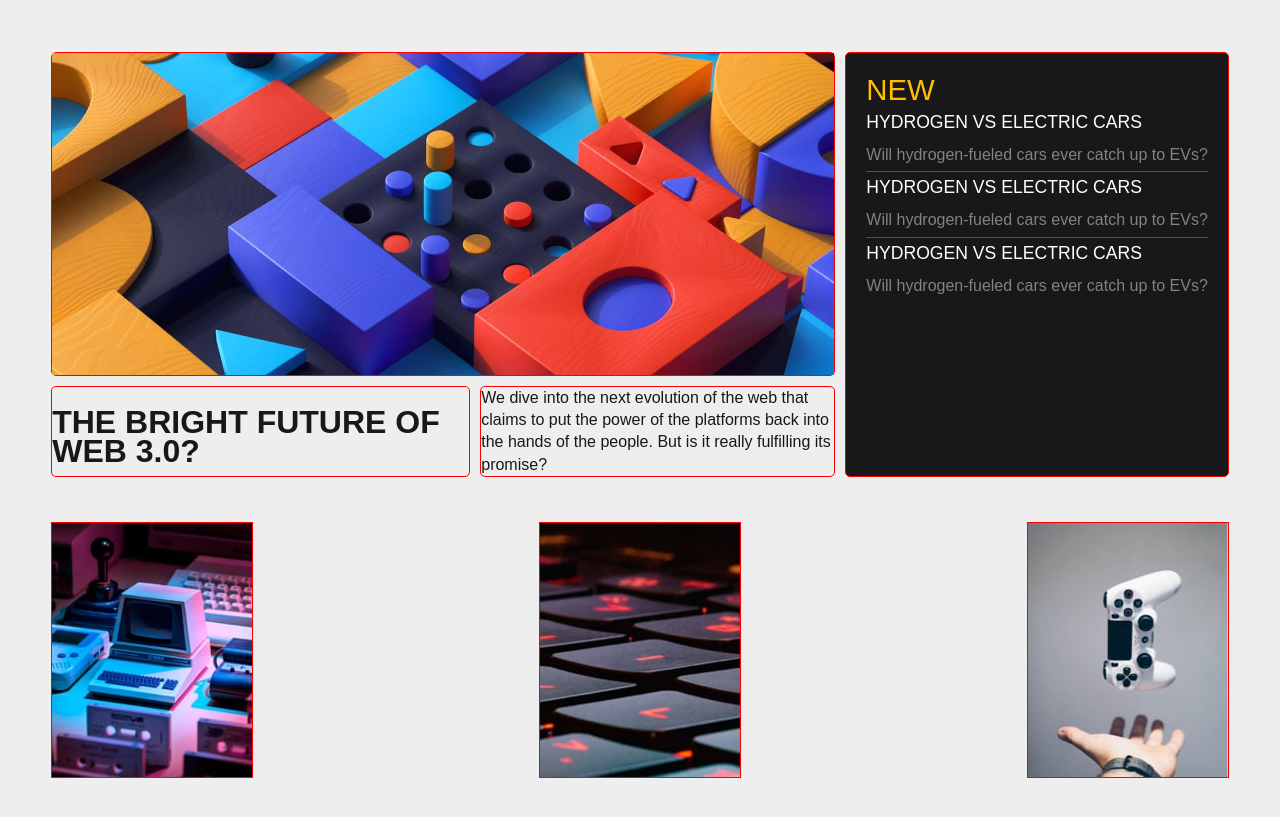
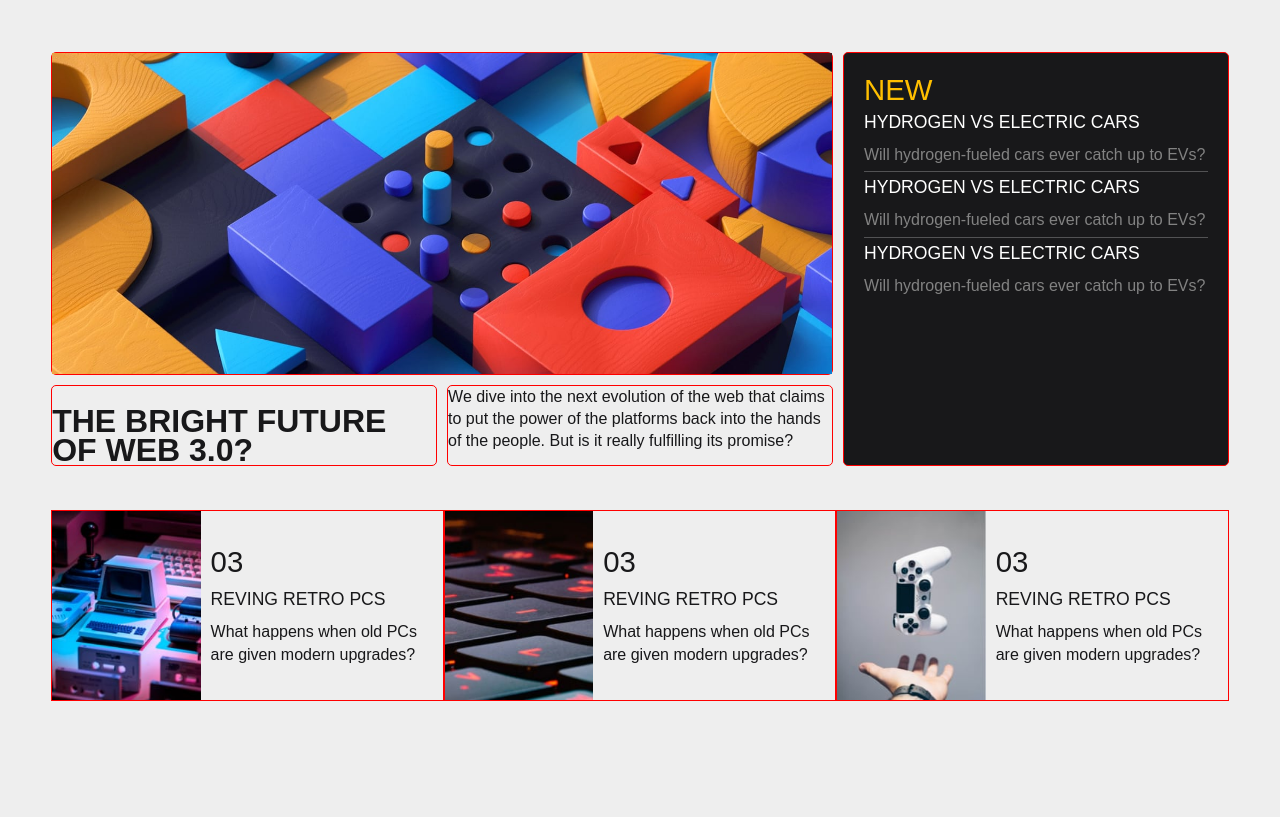
Before and after one commit to Josephadam/news-homepage-main, a plain HTML site: page index.html in a window 1280 px wide. Shown: the part 111-928 px from the top of the page. Drawn offline with Linux system fonts and the light colour scheme.

Commit message:
added bottom and made it with grid and flex

```diff
--- a/assets/css/style.css
+++ b/assets/css/style.css
@@ -454,7 +454,7 @@ nav.theme-nav-transitioning .ul-mobile li.active a>span::before {
 .wrapper {
     display: grid;
     grid-gap: 10px;
-    grid-template-columns: repeat(auto-fill); /* Using auto-fill */
+    grid-template-columns: repeat(3, 1fr); /* Using auto-fill */
 
   }
 
@@ -502,9 +502,9 @@ nav.theme-nav-transitioning .ul-mobile li.active a>span::before {
 
   .box.b .box-title h5,
 .box.b .box-title p {
-  padding-top: 5px; /* Adjust the value as needed */
-  padding-bottom: 5px; /* Adjust the value as needed */
+  padding: 5px 0; /* Adjust the value as needed */
 }
+
 
 @media (max-width: 600px) {
   .wrapper {
@@ -534,11 +534,74 @@ nav.theme-nav-transitioning .ul-mobile li.active a>span::before {
 
 .home-header .flex-col {
     padding-top: var(--section-padding-small);
-    display: flex;
-    justify-content: space-between;
+    display: grid;
+     grid-template-columns: repeat(3, 1fr);
 }
 
 .home-intro {
 border: 1px solid red;
+}
 
+.home-intro img {
+    width: 38%;
 }
+
+
+.home-intro {
+  display: flex;
+  align-items: center;
+}
+
+.home-intro-text {
+  margin-left: 10px; /* Adjust this value to set the desired spacing between the image and the text */
+}
+
+.home-intro-text h4,
+.home-intro-text h5,
+.home-intro-text p {
+  padding: 5px 0; /* Adjust the top and bottom padding as needed */
+}
+
+@media (max-width: 767px) {
+  .home-header .flex-col {
+    grid-template-columns: 1fr;
+  }
+}
+
+/* -------------flex--------------
+.home-header .flex-col {
+    padding-top: var(--section-padding-small);
+  display: flex;
+  justify-content: space-between;
+}
+
+.home-intro {
+border: 1px solid red;
+}
+
+.home-intro img {
+    width: 38%;
+}
+
+
+.home-intro {
+  display: flex;
+  align-items: center;
+}
+
+.home-intro-text {
+  margin-left: 10px; /* Adjust this value to set the desired spacing between the image and the text
+}
+
+.home-intro-text h4,
+.home-intro-text h5,
+.home-intro-text p {
+  padding: 5px 0; /* Adjust the top and bottom padding as needed
+}
+
+@media (max-width: 767px) {
+  .home-header .flex-col {
+    flex-direction: column;
+  }
+}
+*/
--- a/index.html
+++ b/index.html
@@ -192,18 +192,33 @@
                 src="assets/images/image-retro-pcs.jpg" data-src="assets/images/image-web-3-desktop.jpg"
                 data-srcset="assets/images/image-web-3-desktop.jpg 400w, assets/images/image-web-3-desktop.jpg 540w, assets/images/image-web-3-desktop.jpg 720w, assets/images/image-web-3-desktop.jpg 1024w, assets/images/image-web-3-desktop.jpg 1440w, assets/images/image-web-3-desktop.jpg 1920w"
                 data-sizes="100w" width="200" height="254" alt="" />
+              <div class="home-intro-text">
+                <h4>03</h4>
+                <h5>Reving retro pcs</h5>
+                <p>What happens when old PCs are given modern upgrades?</p>
+              </div>
             </div>
             <div class="home-intro">
               <img class="overlay-image lazy" data-scroll data-scroll-speed="-1" data-scroll-offset="-10%, 0%"
                 src="assets/images/image-top-laptops.jpg" data-src="assets/images/image-web-3-desktop.jpg"
                 data-srcset="assets/images/image-web-3-desktop.jpg 400w, assets/images/image-web-3-desktop.jpg 540w, assets/images/image-web-3-desktop.jpg 720w, assets/images/image-web-3-desktop.jpg 1024w, assets/images/image-web-3-desktop.jpg 1440w, assets/images/image-web-3-desktop.jpg 1920w"
                 data-sizes="100w" width="200" height="254" alt="" />
+                <div class="home-intro-text">
+                  <h4>03</h4>
+                  <h5>Reving retro pcs</h5>
+                  <p>What happens when old PCs are given modern upgrades?</p>
+                </div>
             </div>
             <div class="home-intro">
               <img class="overlay-image lazy" data-scroll data-scroll-speed="-1" data-scroll-offset="-10%, 0%"
                 src="assets/images/image-gaming-growth.jpg" data-src="assets/images/image-web-3-desktop.jpg"
                 data-srcset="assets/images/image-web-3-desktop.jpg 400w, assets/images/image-web-3-desktop.jpg 540w, assets/images/image-web-3-desktop.jpg 720w, assets/images/image-web-3-desktop.jpg 1024w, assets/images/image-web-3-desktop.jpg 1440w, assets/images/image-web-3-desktop.jpg 1920w"
                 data-sizes="100w" width="200" height="254" alt="" />
+                <div class="home-intro-text">
+                  <h4>03</h4>
+                  <h5>Reving retro pcs</h5>
+                  <p>What happens when old PCs are given modern upgrades?</p>
+                </div>
             </div>
             </div>
             </div>
```
